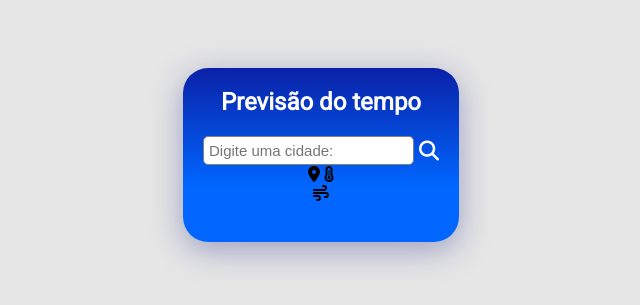
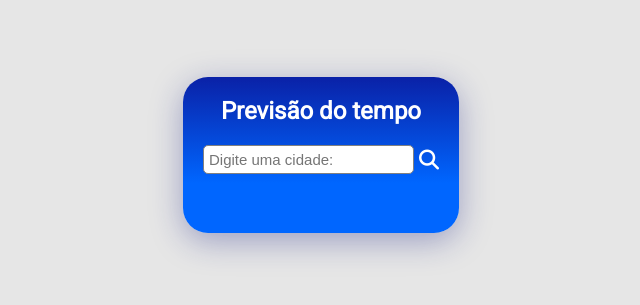
Before and after one commit to tadeubneto/Api-Tempo, a plain HTML site: page prevTempo/index.html in a window 1280 px wide. Shown: the part 245-550 px from the top of the page, without its empty margins (319-959 px from the left). Drawn offline with Linux system fonts and the light colour scheme.

Commit message:
hidden
add a classe hidden para que os icones apenas apareçam quando obtiver a resposta da api

```diff
--- a/prevTempo/index.html
+++ b/prevTempo/index.html
@@ -4,6 +4,7 @@
     <meta charset="UTF-8" />
     <meta name="viewport" content="width=device-width, initial-scale=1.0" />
     <title>Consulta Previsão</title>
+
     <link rel="stylesheet" href="style.css" />
     <!-- font awesome -->
     <script
@@ -28,10 +29,10 @@
         </button>
       </form>
 
-      <div id="content">
-        <i class="fa-solid fa-location-dot"> </i><span id="place"></span>
-        <i class="fa-solid fa-temperature-three-quarters"></i><p id="degrees"></p>
-        <i class="fa-solid fa-wind"></i><p id="wind"></p>
+      <div id="content-response">
+        <i class="fa-solid fa-location-dot hidden"></i><p id="place"> </p>
+        <i class="fa-solid fa-temperature-three-quarters hidden"></i><p id="degrees"></p>
+        <i class="fa-solid fa-wind hidden"></i><p id="wind"></p>
         <div class="img-content">
           <img id="weatherIcon" src="" alt="" />
         </div>
```
